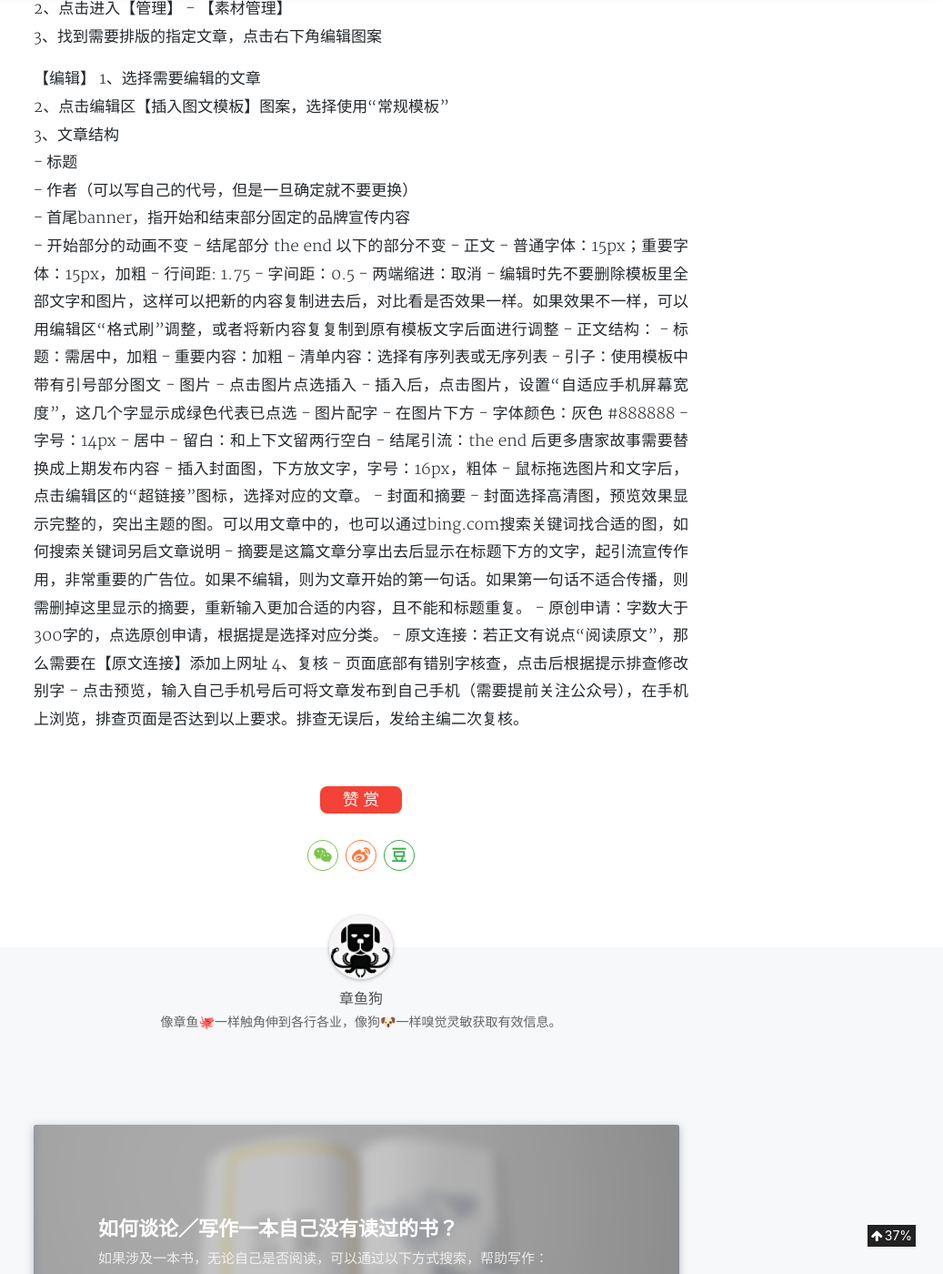
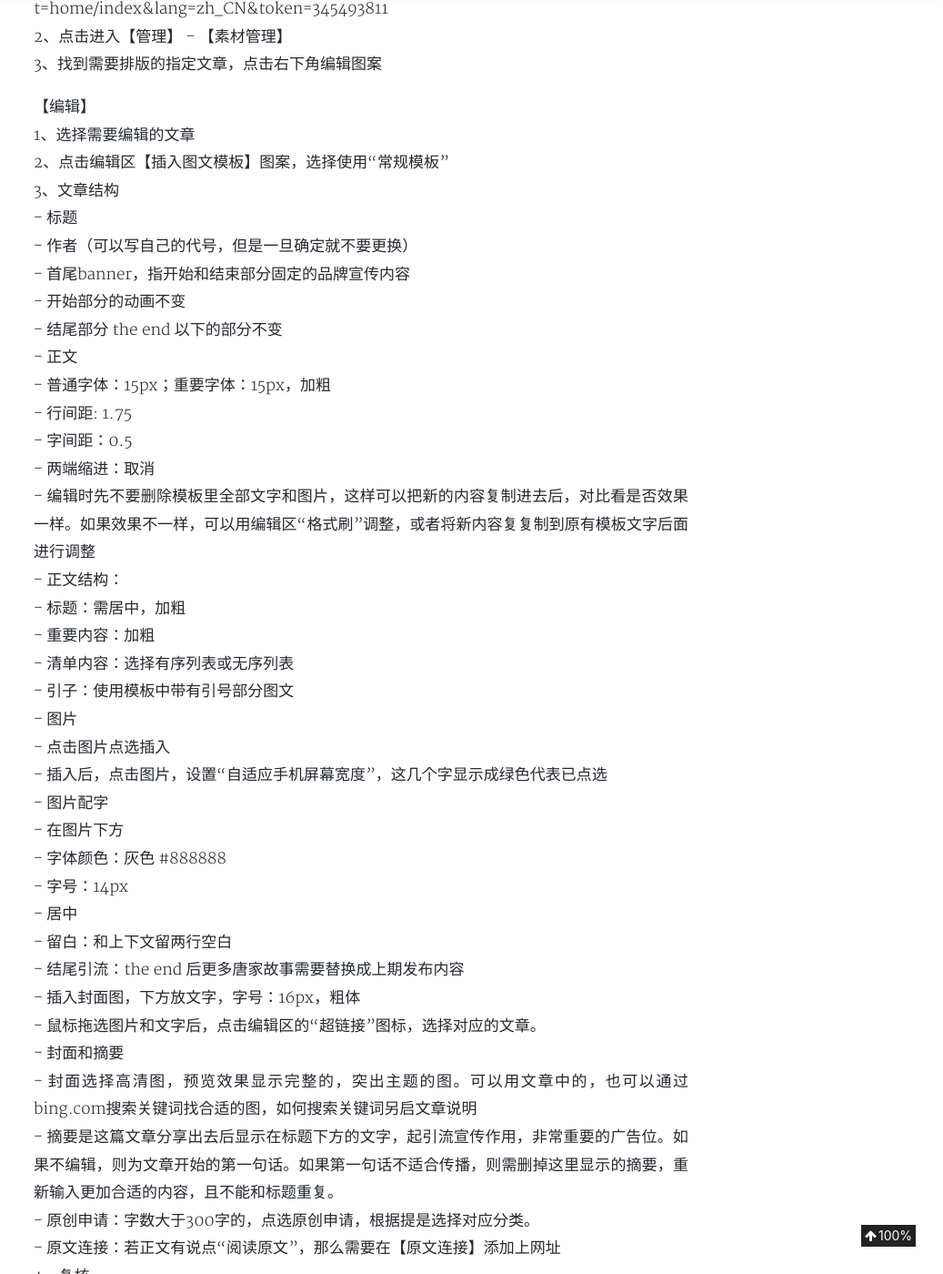
Before and after one commit to aJiea/ajiea.github.io, a Jekyll site: the page built from _posts/2019-09-05-editting.md, in a window 1280 px wide and 1400 px high, scrolled down 566 px. Shown: the whole window at 91% size, without its empty margins (243-1280 px from the left). Built offline with Jekyll 4.4.1, drawn with Linux system fonts in a browser that asks for light colours; nearby versions of some CDN libraries; comment, search, counter and statistics services are not loaded; a style sheet for code colours, icons or effects is not loaded; some of the changed text lies outside the part shown.

Commit message:
Update 2019-09-05-editting.md

```diff
--- a/_posts/2019-09-05-editting.md
+++ b/_posts/2019-09-05-editting.md
@@ -10,7 +10,7 @@ categories: 'WRITING'
 
 
 
-【登录】
+【登录】<br/>
 1、输入密码扫码登录公众号后台 https://mp.weixin.qq.com/cgi-bin/home?t=home/index&lang=zh_CN&token=345493811
 <br/>
 2、点击进入【管理】 - 【素材管理】
@@ -18,43 +18,43 @@ categories: 'WRITING'
 3、找到需要排版的指定文章，点击右下角编辑图案
 
 
-【编辑】
+【编辑】<br/>
 1、选择需要编辑的文章<br/>
 2、点击编辑区【插入图文模板】图案，选择使用“常规模板”<br/>
 3、文章结构<br/>
 	- 标题<br/>
 	- 作者（可以写自己的代号，但是一旦确定就不要更换）<br/>
 	- 首尾banner，指开始和结束部分固定的品牌宣传内容<br/>
-		- 开始部分的动画不变
-		- 结尾部分 the end 以下的部分不变
-	- 正文
-		- 普通字体：15px；重要字体：15px，加粗
-		- 行间距: 1.75
-		- 字间距：0.5
-		- 两端缩进：取消
-		- 编辑时先不要删除模板里全部文字和图片，这样可以把新的内容复制进去后，对比看是否效果一样。如果效果不一样，可以用编辑区“格式刷”调整，或者将新内容复复制到原有模板文字后面进行调整
-		- 正文结构：
-			- 标题：需居中，加粗
-			- 重要内容：加粗
-			- 清单内容：选择有序列表或无序列表
-			- 引子：使用模板中带有引号部分图文
-	- 图片
-		- 点击图片点选插入
-		- 插入后，点击图片，设置“自适应手机屏幕宽度”，这几个字显示成绿色代表已点选
-		- 图片配字
-			- 在图片下方
-			- 字体颜色：灰色 #888888
-			- 字号：14px
-			- 居中
-			- 留白：和上下文留两行空白
-	- 结尾引流：the end 后更多唐家故事需要替换成上期发布内容
-		- 插入封面图，下方放文字，字号：16px，粗体
-		- 鼠标拖选图片和文字后，点击编辑区的“超链接”图标，选择对应的文章。
-	- 封面和摘要
-		- 封面选择高清图，预览效果显示完整的，突出主题的图。可以用文章中的，也可以通过bing.com搜索关键词找合适的图，如何搜索关键词另启文章说明
-		- 摘要是这篇文章分享出去后显示在标题下方的文字，起引流宣传作用，非常重要的广告位。如果不编辑，则为文章开始的第一句话。如果第一句话不适合传播，则需删掉这里显示的摘要，重新输入更加合适的内容，且不能和标题重复。
-	- 原创申请：字数大于300字的，点选原创申请，根据提是选择对应分类。
-	- 原文连接：若正文有说点“阅读原文”，那么需要在【原文连接】添加上网址
-4、复核
-	- 页面底部有错别字核查，点击后根据提示排查修改别字
+		- 开始部分的动画不变<br/>
+		- 结尾部分 the end 以下的部分不变<br/>
+	- 正文<br/>
+		- 普通字体：15px；重要字体：15px，加粗<br/>
+		- 行间距: 1.75<br/>
+		- 字间距：0.5<br/>
+		- 两端缩进：取消<br/>
+		- 编辑时先不要删除模板里全部文字和图片，这样可以把新的内容复制进去后，对比看是否效果一样。如果效果不一样，可以用编辑区“格式刷”调整，或者将新内容复复制到原有模板文字后面进行调整<br/>
+		- 正文结构：<br/>
+			- 标题：需居中，加粗<br/>
+			- 重要内容：加粗<br/>
+			- 清单内容：选择有序列表或无序列表<br/>
+			- 引子：使用模板中带有引号部分图文<br/>
+	- 图片<br/>
+		- 点击图片点选插入<br/>
+		- 插入后，点击图片，设置“自适应手机屏幕宽度”，这几个字显示成绿色代表已点选<br/>
+		- 图片配字<br/>
+			- 在图片下方<br/>
+			- 字体颜色：灰色 #888888<br/>
+			- 字号：14px<br/>
+			- 居中<br/>
+			- 留白：和上下文留两行空白<br/>
+	- 结尾引流：the end 后更多唐家故事需要替换成上期发布内容<br/>
+		- 插入封面图，下方放文字，字号：16px，粗体<br/>
+		- 鼠标拖选图片和文字后，点击编辑区的“超链接”图标，选择对应的文章。<br/>
+	- 封面和摘要<br/>
+		- 封面选择高清图，预览效果显示完整的，突出主题的图。可以用文章中的，也可以通过bing.com搜索关键词找合适的图，如何搜索关键词另启文章说明<br/>
+		- 摘要是这篇文章分享出去后显示在标题下方的文字，起引流宣传作用，非常重要的广告位。如果不编辑，则为文章开始的第一句话。如果第一句话不适合传播，则需删掉这里显示的摘要，重新输入更加合适的内容，且不能和标题重复。<br/>
+	- 原创申请：字数大于300字的，点选原创申请，根据提是选择对应分类。<br/>
+	- 原文连接：若正文有说点“阅读原文”，那么需要在【原文连接】添加上网址<br/>
+4、复核<br/>
+	- 页面底部有错别字核查，点击后根据提示排查修改别字<br/>
 	- 点击预览，输入自己手机号后可将文章发布到自己手机（需要提前关注公众号），在手机上浏览，排查页面是否达到以上要求。排查无误后，发给主编二次复核。
```
